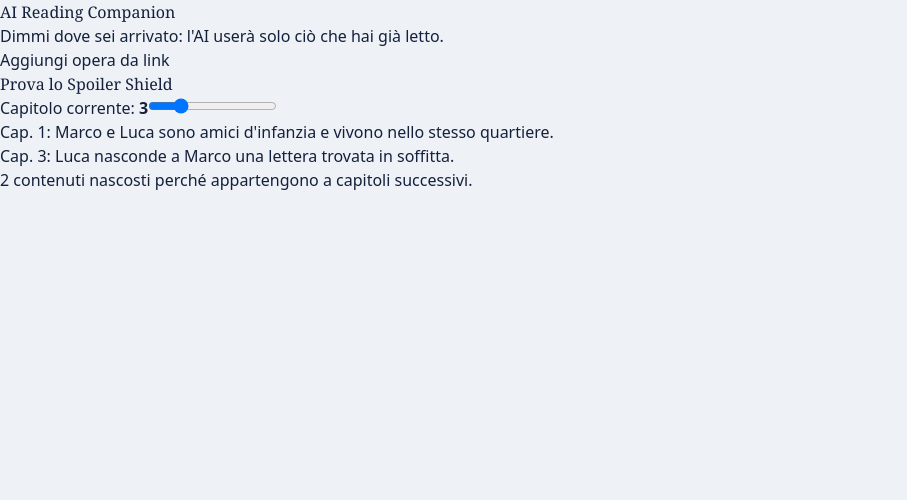
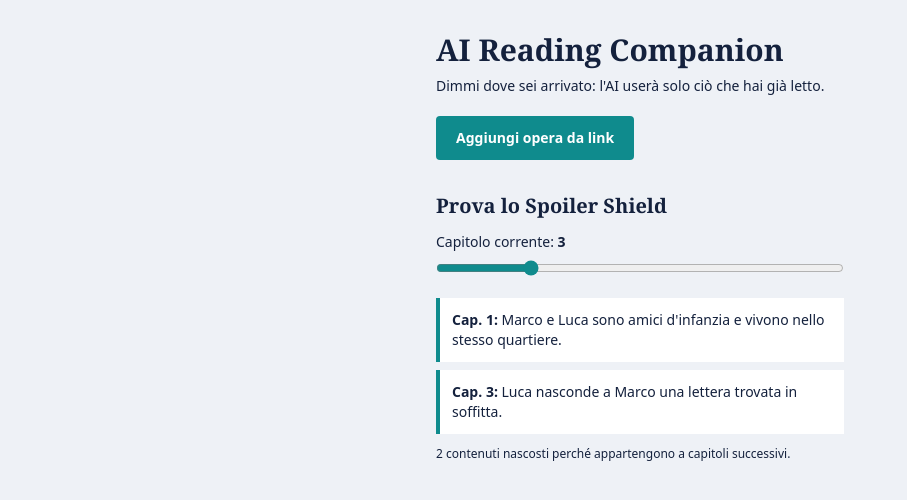
Before and after one commit to kevin-flynn89/ReAIding-Companion, a Next.js app: page / in a window 1280 px wide. Shown: the top 500 px of the page, without its empty margins (0-907 px from the left). Built offline with nearby package versions, Linux system fonts and the light colour scheme.

Commit message:
Rename tailwind.config.cs to tailwind.config.ts

```diff
--- /dev/null
+++ b/tailwind.config.ts
@@ -0,0 +1,6 @@
+import type { Config } from "tailwindcss";
+export default {
+  content: ["./app/**/*.{ts,tsx}", "./lib/**/*.{ts,tsx}"],
+  theme: { extend: { colors: { carta: "#EEF1F6", inchiostro: "#14213D", segnalibro: "#0F8B8D" } } },
+  plugins: [],
+} satisfies Config;
```
